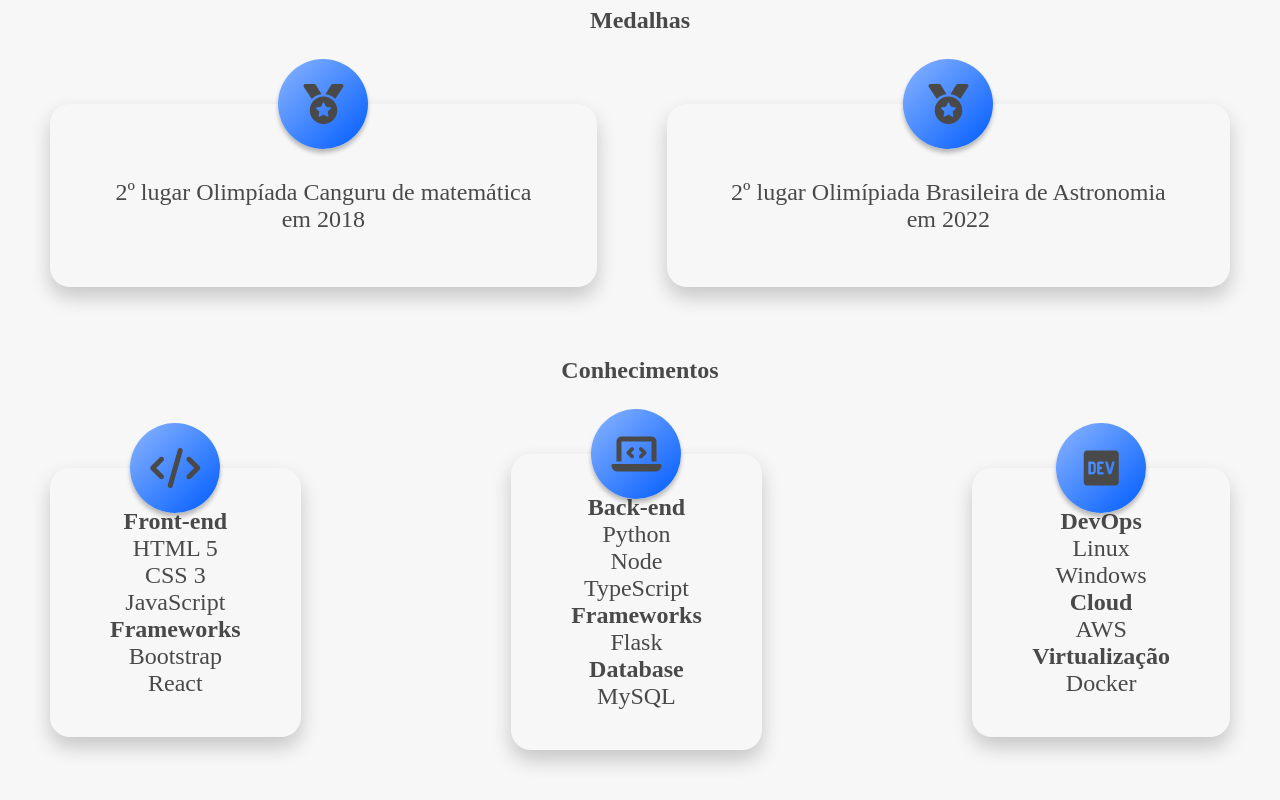
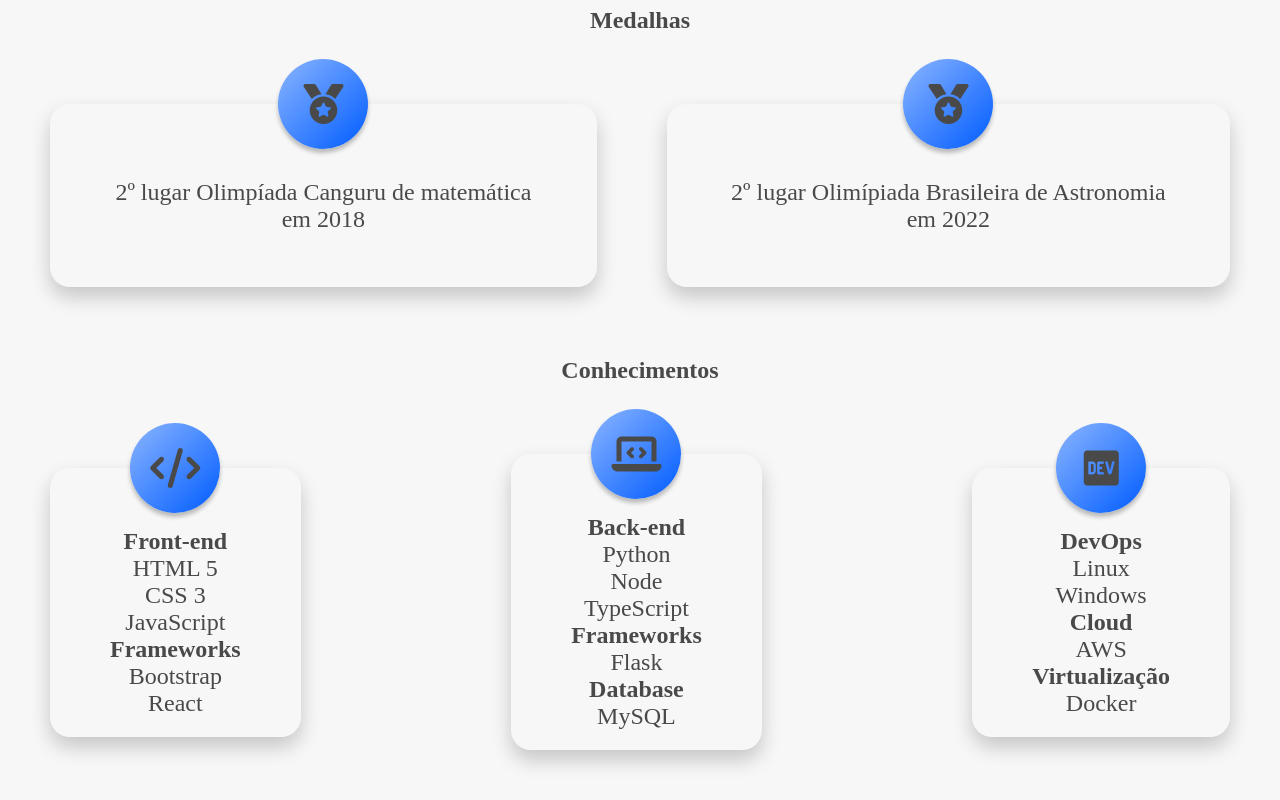
Before and after one commit to Ana-Laura-Moratelli/portfolio, a React (Create React App) app: page /sobremim in a window 1280 px wide. Shown: the part 1161-1961 px from the top of the page. Built offline with nearby package versions, Linux system fonts and the light colour scheme; a web font is replaced by a local one.

Commit message:
Update global.css

```diff
--- a/src/global.css
+++ b/src/global.css
@@ -406,7 +406,7 @@ body{
     top: -45px;
   }
   .texto-card {
-    padding: 20px;
+    padding: 40px 20px 0;
   }
 .titulo-pag{
     padding-top:var(--padding-títulos);
```
